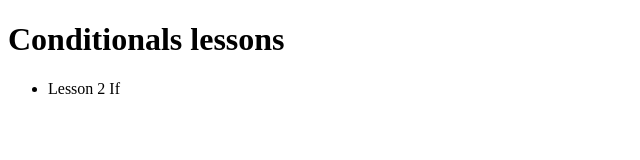
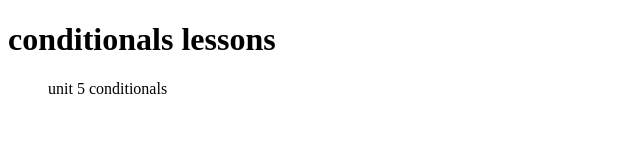
Before and after one commit to ArjunRajamony/ArjunRajamony-work.github.io, a plain HTML site: page unit5_conditionals/conditionals.html in a window 1280 px wide. Shown: the whole page, without its empty margins (0-640 px from the left). Drawn offline with Linux system fonts and the light colour scheme.

Commit message:
Update conditionals.html

```diff
--- a/unit5_conditionals/conditionals.html
+++ b/unit5_conditionals/conditionals.html
@@ -7,9 +7,9 @@
     <title>Document</title>
 </head>
 <body>
-    <h1>Conditionals lessons</h1>
+    <h1>conditionals lessons</h1>
     <ul>
-       <li>Lesson 2 If</li>
+        unit 5 conditionals
     </ul>
 </body>
 </html>
```
